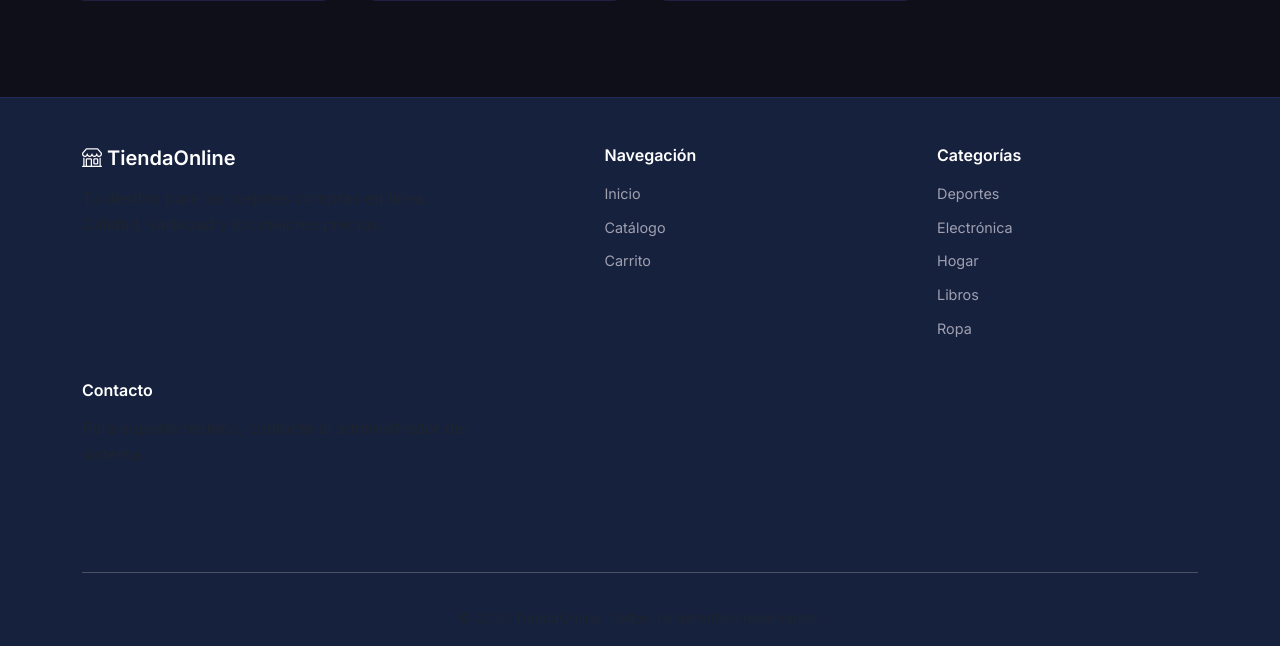
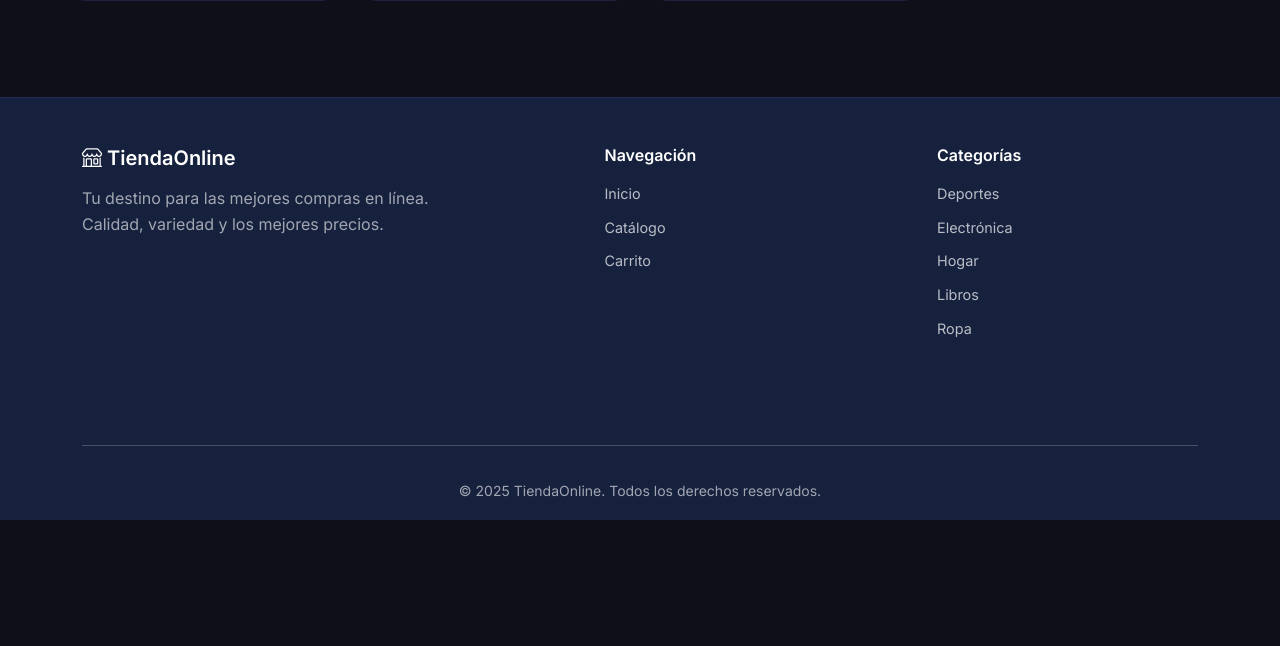
Before and after one commit to camircode/E-Commerce, a Flask app: page /producto/1 in a window 1280 px wide. Shown: the part 1197-1843 px from the top of the page. After the commit the page ends 1717 px from the top, so only its background shows below. Run offline with Flask 3, Linux system fonts and the light colour scheme; data comes from the database, SQL or seed files in the repository.

Commit message:
ui: mejorar contraste del footer y eliminar sección de contacto
- Cambiar color de texto del footer a rgba blanco para mejor legibilidad
- Eliminar sección de contacto del pie de página

```diff
--- a/app/static/css/estilos.css
+++ b/app/static/css/estilos.css
@@ -992,12 +992,17 @@ input[type="range"]::-webkit-slider-thumb {
 }
 
 .footer-principal ul li a {
-    color: var(--color-texto-claro);
+    color: rgba(255, 255, 255, 0.7);
     font-size: 0.9rem;
 }
 
 .footer-principal ul li a:hover {
     color: var(--color-primario);
+}
+
+.footer-principal .text-muted,
+.footer-principal p {
+    color: rgba(255, 255, 255, 0.6) !important;
 }
 
 .redes-sociales a {
--- a/app/templates/base.html
+++ b/app/templates/base.html
@@ -152,12 +152,6 @@
                         {% endfor %}
                     </ul>
                 </div>
-                <div class="col-md-5 mb-4">
-                    <h6>Contacto</h6>
-                    <p class="text-muted">
-                        Para soporte técnico, contacte al administrador del sistema.
-                    </p>
-                </div>
             </div>
             <hr>
             <div class="text-center py-3 text-muted">
```
